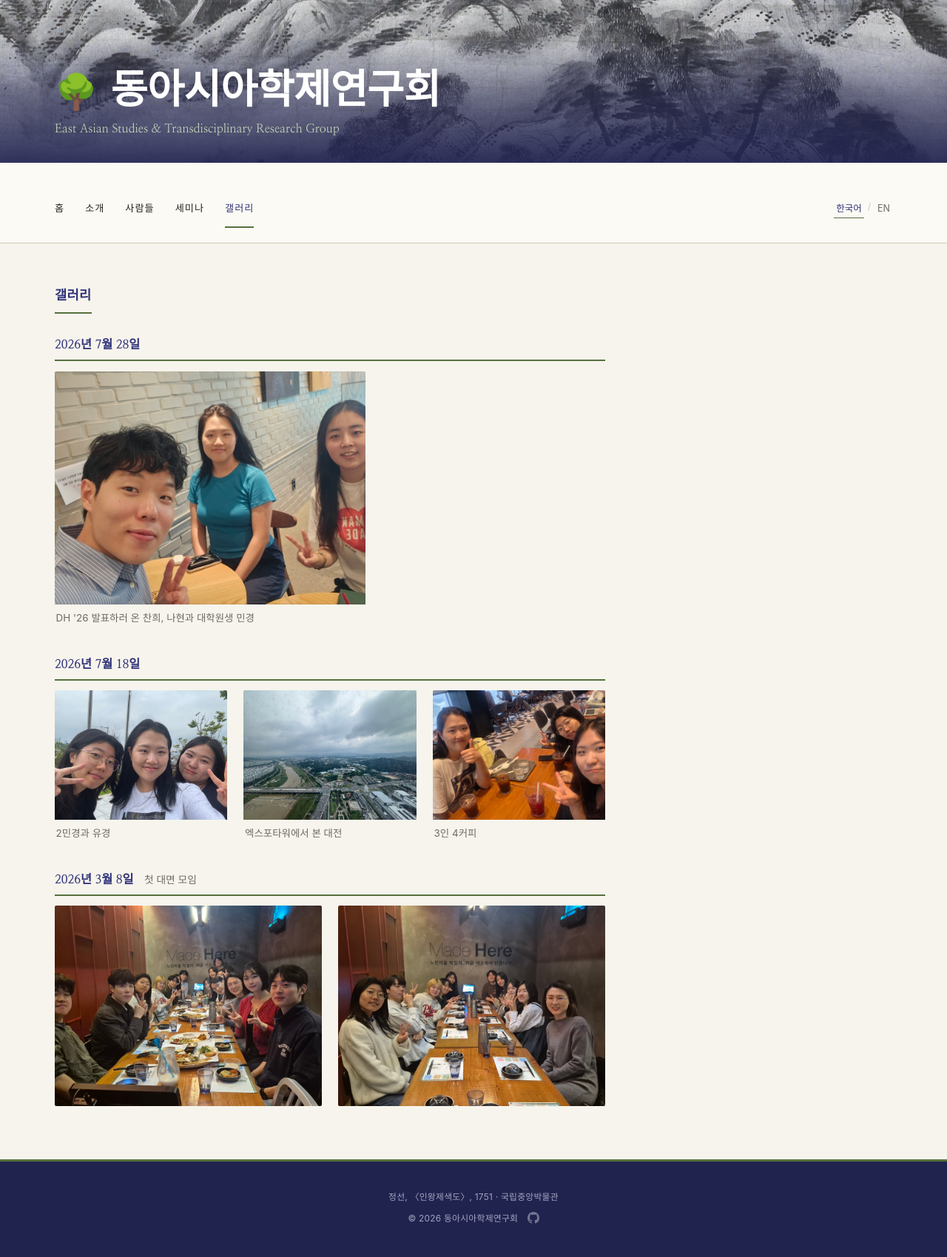
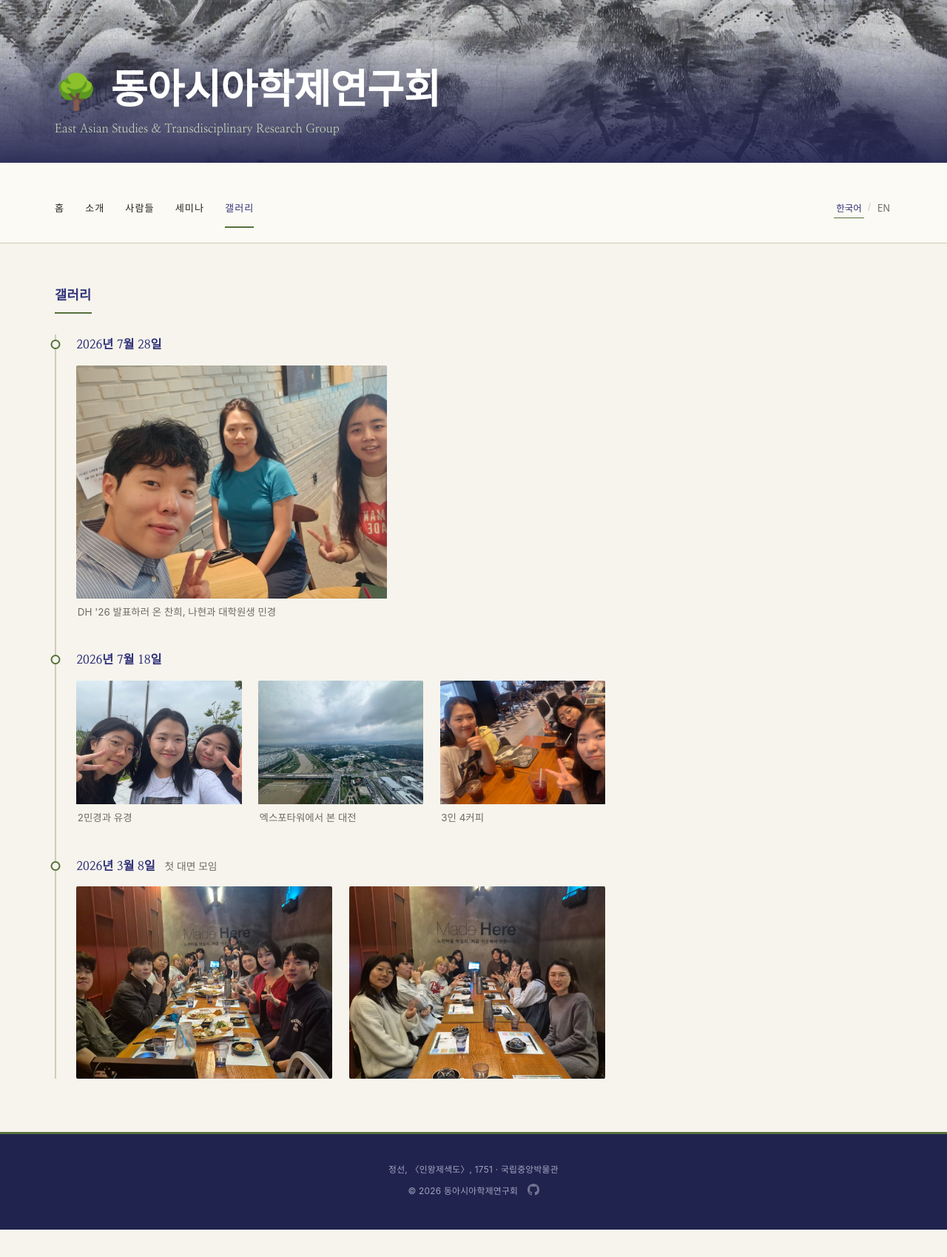
Before and after one commit to eastasia-interdisciplinary/eastasia-interdisciplinary.github.io, a Jekyll site: the page built from gallery.html, in a window 1280 px wide. Shown: the whole page at 74% size. Built offline with Jekyll 4.4.1, drawn with Linux system fonts in a browser that asks for light colours; some web fonts are replaced; after the commit the page ends 1662 px from its top, so only the background shows below that.

Commit message:
String the gallery dates along a thread instead of underlining them

```diff
--- a/assets/css/style.css
+++ b/assets/css/style.css
@@ -632,9 +632,7 @@ article.post .back-link {
   align-items: baseline;
   gap: 0.2rem 0.9rem;
 }
-/* the default disclosure triangle, replaced with one that matches the type.
-   Only on a summary: the gallery borrows this heading style for its dates,
-   which do not open or close. */
+/* the default disclosure triangle, replaced with one that matches the type */
 .cycle-heading::-webkit-details-marker { display: none; }
 summary.cycle-heading { padding-left: 1.4rem; }
 summary.cycle-heading::before {
@@ -696,11 +694,44 @@ summary.cycle-heading::before {
   gap: 1.4rem;
 }
 
-/* The dates borrow the seminar cycle heading, whose spacing there comes from
-   the list under it. The gallery has to supply its own, or the photographs
-   sit on the rule and one day runs straight into the next. */
-.gallery-day .gallery-grid { margin-top: 0.85rem; }
-.gallery-day + .gallery-day { margin-top: 2.4rem; }
+/* The days hang off one vertical rule, the same thread the news is strung
+   along: a gallery grouped by date is a run of occasions in time. Set as
+   underlined headings they read as page titles instead -- which is what the
+   label at the top of the page already is. */
+.gallery-days {
+  border-left: 2px solid var(--rule);
+  padding-left: 1.7rem;
+}
+
+.gallery-day { position: relative; }
+.gallery-day + .gallery-day { margin-top: 2.6rem; }
+
+.gallery-day::before {
+  content: "";
+  position: absolute;
+  left: calc(-1.7rem - 1px);
+  top: 0.42rem;
+  width: 9px;
+  height: 9px;
+  border-radius: 50%;
+  background: var(--bg);
+  border: 2px solid var(--green-dark);
+  transform: translateX(-50%);
+}
+
+.gallery-date {
+  font-family: var(--font-serif);
+  font-size: 1.02rem;
+  font-weight: 700;
+  color: var(--navy);
+  margin: 0;
+  display: flex;
+  flex-wrap: wrap;
+  align-items: baseline;
+  gap: 0.2rem 0.8rem;
+}
+
+.gallery-day .gallery-grid { margin-top: 0.8rem; }
 
 .gallery-item {
   flex: 1 1 0;
--- a/gallery.html
+++ b/gallery.html
@@ -19,11 +19,11 @@ permalink: /gallery/
       per group rather than repeated on every photo.
     {%- endcomment -%}
     {% assign days = shots | group_by: "date" | sort: "name" | reverse %}
+    <div class="gallery-days">
     {% for day in days %}
-      {% assign first = day.items | first %}
       <section class="gallery-day">
-        <h3 class="cycle-heading">
-          <span class="cycle-name">
+        <h3 class="gallery-date">
+          <span class="gallery-date-name">
             <span class="i18n-ko">{{ day.name | date: "%Y년 %-m월 %-d일" }}</span>
             <span class="i18n-en">{{ day.name | date: "%-d %B %Y" }}</span>
           </span>
@@ -53,5 +53,6 @@ permalink: /gallery/
         </div>
       </section>
     {% endfor %}
+    </div>
   {% endif %}
 </main>
```
